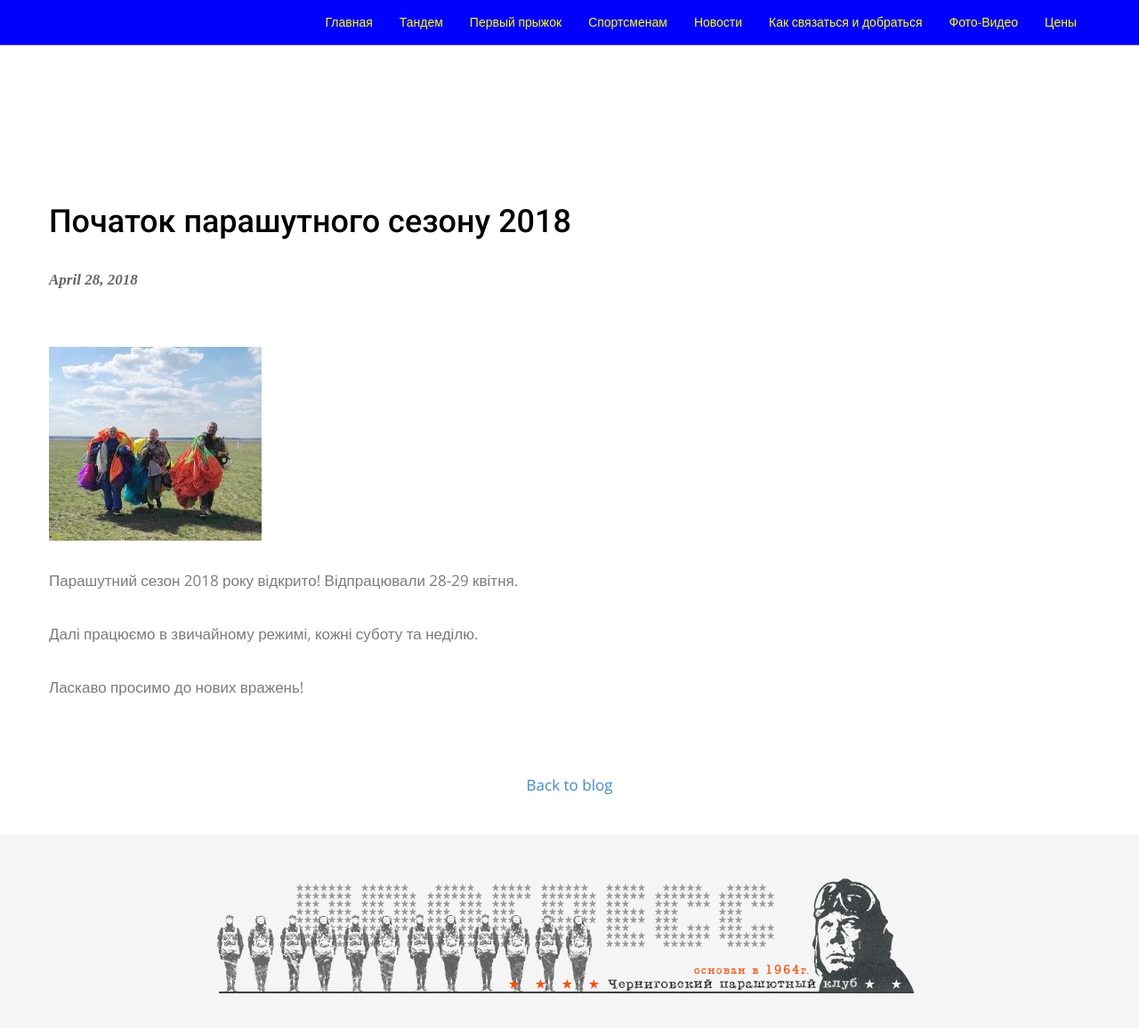
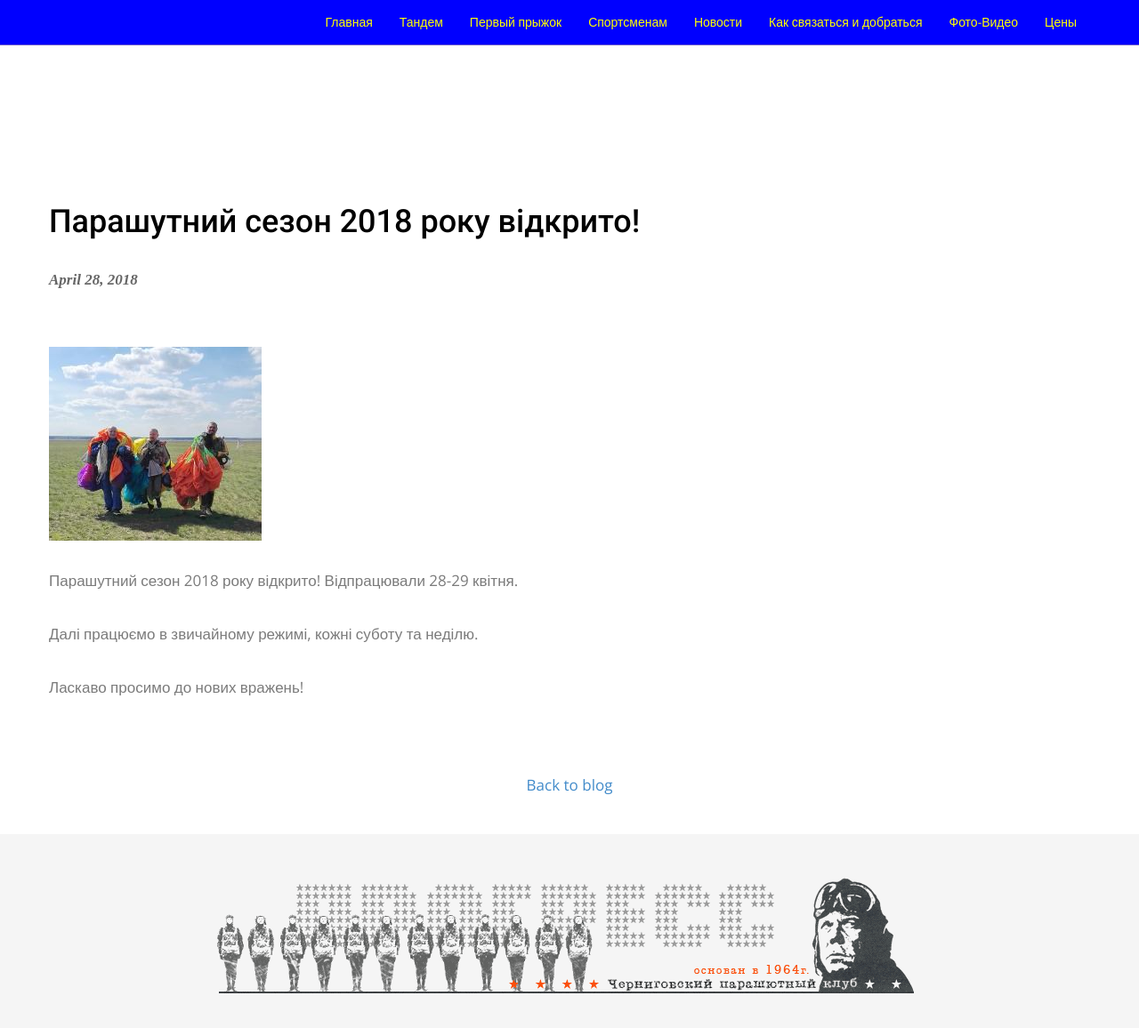
Before and after one commit to joej0e/progres.org.ua, a Jekyll site: the page built from _posts/2018-04-28-pochatok-parashutnogo-sezonu-2018.md, in a window 1280 px wide and 1172 px high. Shown: the top 1156 px of the window at 89% size. Built offline with Jekyll 4.4.1, drawn with Linux system fonts in a browser that asks for light colours; nearby versions of some CDN libraries; some web fonts are replaced.

Commit message:
Altered duplicate header

```diff
--- a/_posts/2018-04-28-pochatok-parashutnogo-sezonu-2018.md
+++ b/_posts/2018-04-28-pochatok-parashutnogo-sezonu-2018.md
@@ -1,6 +1,6 @@
 ---
 layout: post
-title:  Початок парашутного сезону 2018
+title:  Парашутний сезон 2018 року відкрито!
 date:   2018-04-28
 categories: blog
 tags: [obyavleniya]
```
